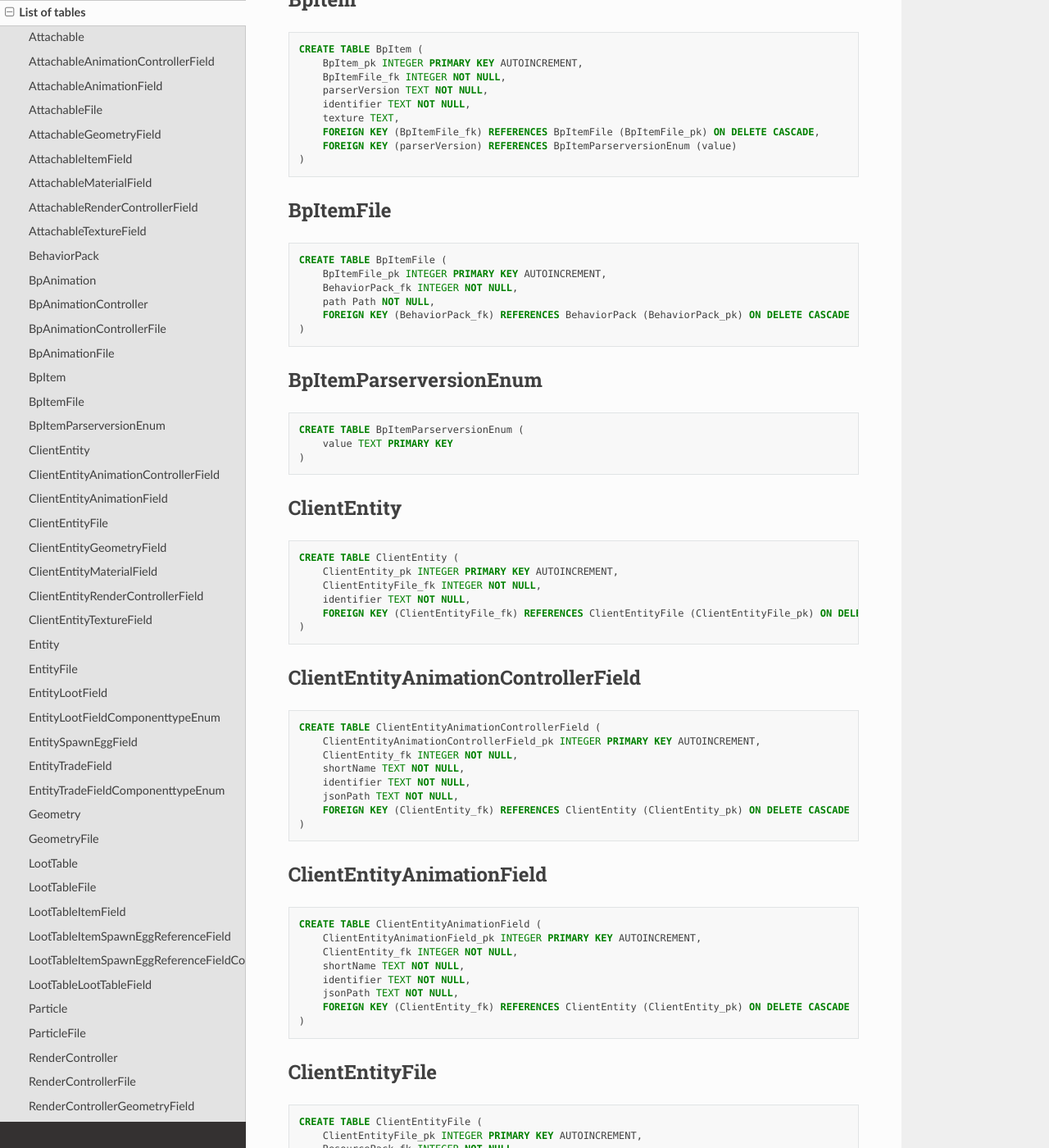
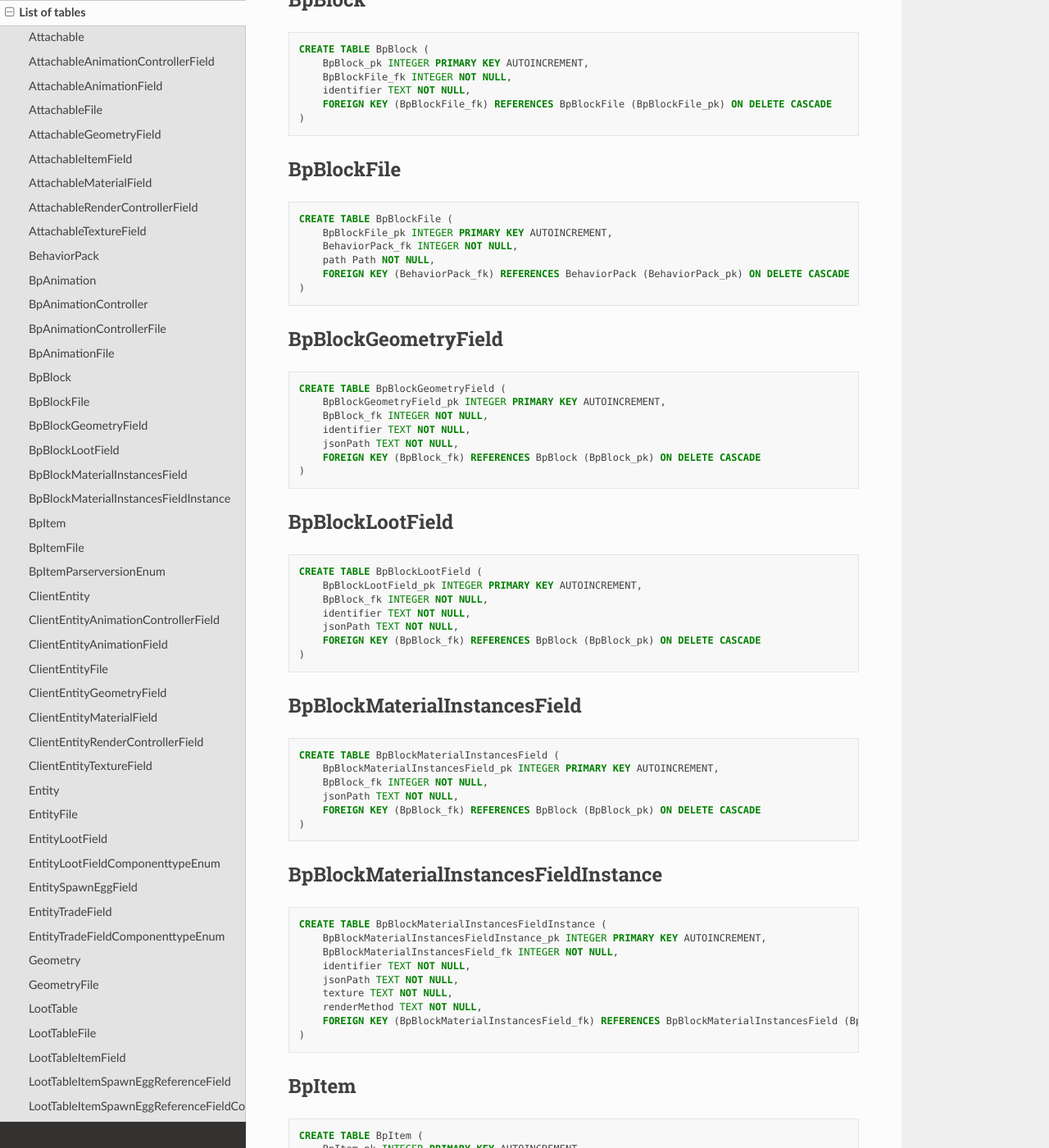
Before and after one commit to Nusiq/sqlite_bedrock_packs, a Sphinx documentation site: the page built from docs/tables.rst, in a window 1280 px wide and 1400 px high, scrolled down 3403 px. Shown: the whole window at 82% size. Built offline with Sphinx 7.4.7 and the Read the Docs theme 2.0.0, drawn with Linux system fonts in a browser that asks for light colours.

Commit message:
Added support for behavior pack block files (_db_bp_block.py).

```diff
--- a/docs/tables.rst
+++ b/docs/tables.rst
@@ -183,6 +183,83 @@ BpAnimationFile
         BehaviorPack_fk INTEGER NOT NULL,
         path Path NOT NULL,
         FOREIGN KEY (BehaviorPack_fk) REFERENCES BehaviorPack (BehaviorPack_pk) ON DELETE CASCADE
+    )
+
+BpBlock
+-------
+
+.. code-block:: sql
+
+    CREATE TABLE BpBlock (
+        BpBlock_pk INTEGER PRIMARY KEY AUTOINCREMENT,
+        BpBlockFile_fk INTEGER NOT NULL,
+        identifier TEXT NOT NULL,
+        FOREIGN KEY (BpBlockFile_fk) REFERENCES BpBlockFile (BpBlockFile_pk) ON DELETE CASCADE
+    )
+
+BpBlockFile
+-----------
+
+.. code-block:: sql
+
+    CREATE TABLE BpBlockFile (
+        BpBlockFile_pk INTEGER PRIMARY KEY AUTOINCREMENT,
+        BehaviorPack_fk INTEGER NOT NULL,
+        path Path NOT NULL,
+        FOREIGN KEY (BehaviorPack_fk) REFERENCES BehaviorPack (BehaviorPack_pk) ON DELETE CASCADE
+    )
+
+BpBlockGeometryField
+--------------------
+
+.. code-block:: sql
+
+    CREATE TABLE BpBlockGeometryField (
+        BpBlockGeometryField_pk INTEGER PRIMARY KEY AUTOINCREMENT,
+        BpBlock_fk INTEGER NOT NULL,
+        identifier TEXT NOT NULL,
+        jsonPath TEXT NOT NULL,
+        FOREIGN KEY (BpBlock_fk) REFERENCES BpBlock (BpBlock_pk) ON DELETE CASCADE
+    )
+
+BpBlockLootField
+----------------
+
+.. code-block:: sql
+
+    CREATE TABLE BpBlockLootField (
+        BpBlockLootField_pk INTEGER PRIMARY KEY AUTOINCREMENT,
+        BpBlock_fk INTEGER NOT NULL,
+        identifier TEXT NOT NULL,
+        jsonPath TEXT NOT NULL,
+        FOREIGN KEY (BpBlock_fk) REFERENCES BpBlock (BpBlock_pk) ON DELETE CASCADE
+    )
+
+BpBlockMaterialInstancesField
+-----------------------------
+
+.. code-block:: sql
+
+    CREATE TABLE BpBlockMaterialInstancesField (
+        BpBlockMaterialInstancesField_pk INTEGER PRIMARY KEY AUTOINCREMENT,
+        BpBlock_fk INTEGER NOT NULL,
+        jsonPath TEXT NOT NULL,
+        FOREIGN KEY (BpBlock_fk) REFERENCES BpBlock (BpBlock_pk) ON DELETE CASCADE
+    )
+
+BpBlockMaterialInstancesFieldInstance
+-------------------------------------
+
+.. code-block:: sql
+
+    CREATE TABLE BpBlockMaterialInstancesFieldInstance (
+        BpBlockMaterialInstancesFieldInstance_pk INTEGER PRIMARY KEY AUTOINCREMENT,
+        BpBlockMaterialInstancesField_fk INTEGER NOT NULL,
+        identifier TEXT NOT NULL,
+        jsonPath TEXT NOT NULL,
+        texture TEXT NOT NULL,
+        renderMethod TEXT NOT NULL,
+        FOREIGN KEY (BpBlockMaterialInstancesField_fk) REFERENCES BpBlockMaterialInstancesField (BpBlockMaterialInstancesField_pk) ON DELETE CASCADE
     )
 
 BpItem
```
Also changed, not shown: 1 other file.
